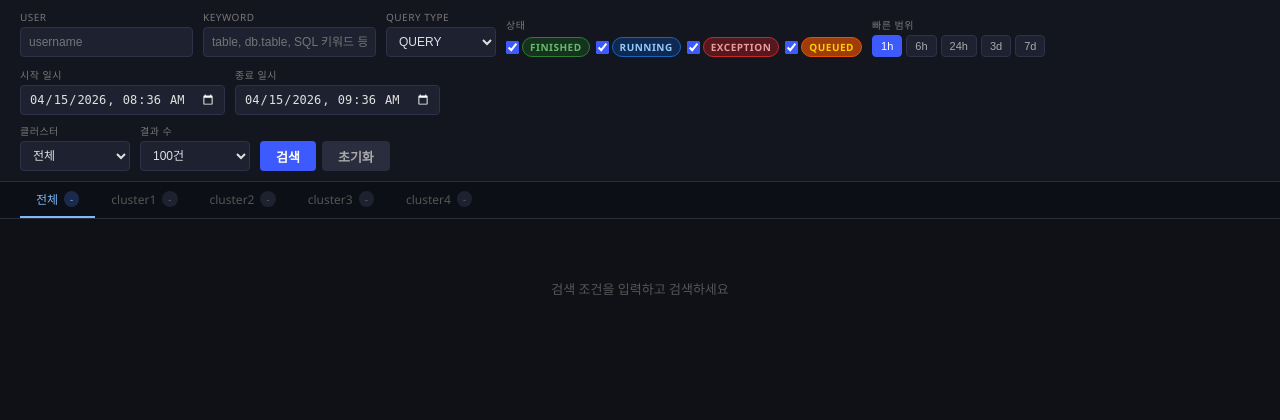
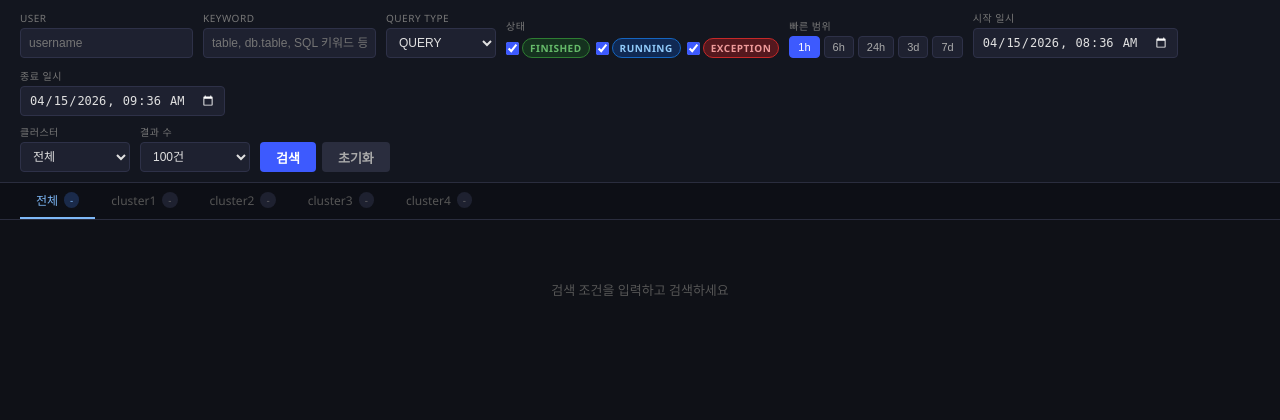
Before and after one commit to Joonhong-Park/query_explorer, a FastAPI app: page / in a window 1280 px wide. Shown: the part 41-461 px from the top of the page. Before the commit the page ends 336 px from the top, so only its background shows below. Run offline with FastAPI, Linux system fonts and the light colour scheme.

Commit message:
fix: remove QUEUED from query state filter options
Co-Authored-By: Claude Sonnet 4.6 <noreply@anthropic.com>

```diff
--- a/templates/index.html
+++ b/templates/index.html
@@ -163,7 +163,6 @@
         <label><input type="checkbox" class="f-state" value="FINISHED"  checked> <span class="s s-FINISHED">FINISHED</span></label>
         <label><input type="checkbox" class="f-state" value="RUNNING"   checked> <span class="s s-RUNNING">RUNNING</span></label>
         <label><input type="checkbox" class="f-state" value="EXCEPTION" checked> <span class="s s-EXCEPTION">EXCEPTION</span></label>
-        <label><input type="checkbox" class="f-state" value="QUEUED"    checked> <span class="s s-QUEUED">QUEUED</span></label>
       </div>
     </div>
     <div class="fg">
```
